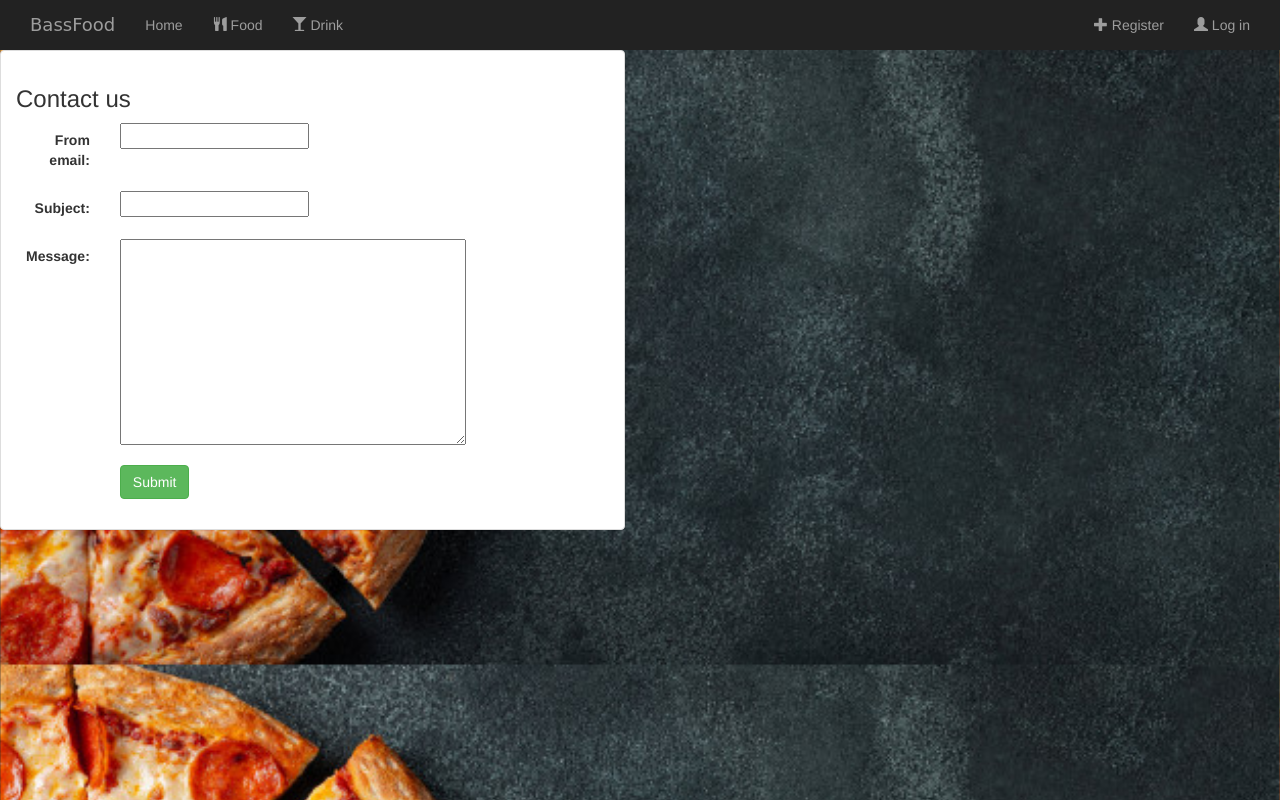
After one commit to krapovskik/MyApp, a Django app: page /zayshop/contact_us/ in a window 1280 px wide. The commit adds this page. Run offline with Django 3.2, Linux system fonts and the light colour scheme; some libraries are stand-ins or nearby versions; some web fonts are replaced.

Commit message:
commiting an app

```diff
--- a/zayshop/admin.py
+++ b/zayshop/admin.py
@@ -1,8 +1,7 @@
 from django.contrib import admin
-from .models import Food, Drink, Profile, CartItemDrink, CartItemFood
+from .models import Food, Drink, Profile, CartItem
 
 admin.site.register(Food)
 admin.site.register(Drink)
 admin.site.register(Profile)
-admin.site.register(CartItemDrink)
-admin.site.register(CartItemFood)
+admin.site.register(CartItem)
--- a/zayshop/forms.py
+++ b/zayshop/forms.py
@@ -9,7 +9,7 @@ class UserForm(forms.ModelForm):
 
     class Meta:
         model = User
-        fields = ['username', 'password', 'email']
+        fields = ['first_name', 'last_name', 'username', 'password', 'email']
 
 
 class ProfileForm(forms.ModelForm):
@@ -19,3 +19,9 @@ class ProfileForm(forms.ModelForm):
         widgets = {
             'birthdate': DateInput(attrs={'type': 'date'}),
         }
+
+
+class EmailForm(forms.Form):
+    from_email = forms.EmailField(required=True)
+    subject = forms.CharField(required=True)
+    message = forms.CharField(widget=forms.Textarea, required=True)
--- a/zayshop/templates/zayshop/base.html
+++ b/zayshop/templates/zayshop/base.html
@@ -52,7 +52,7 @@
                 <li class="">
                     <a href="{% url 'zayshop:profile' user.id %}">
                         <span class="glyphicon glyphicon-user" aria-hidden="true"></span>
-                        {{ user }}
+                        {{ user.first_name }}
                     </a>
                 </li>
                 <li class="">
--- /dev/null
+++ b/zayshop/templates/zayshop/contact_us.html
@@ -0,0 +1,35 @@
+{% extends 'zayshop/base.html' %}
+{% block Title %} Contact us {% endblock %}
+{% block body %}
+    <div class="row">
+        <div class="col-sm-12 col-md-6">
+            <div class="panel panel-default">
+                 <div class="panel-body">
+                 <h3>Contact us</h3>
+                <form class="form-horizontal" role="form" action="" method="post" enctype="multipart/form-data">
+                                    {% csrf_token %}
+                                     {% for field in form_email %}
+                                        <div class="form-group">
+                                            <div class="col-sm-offset-2 col-sm-10">
+                                                <span class="text-danger small">{{ field.errors }}</span>
+                                            </div>
+                                            <label class="control-label col-sm-2" for="email_title">{{ field.label_tag }}</label>
+                                            <div class="col-sm-10">{{ field }}</div>
+                                        </div>
+                                    {% endfor %}
+                                    <div class="form-group">
+                                        <div class="col-sm-offset-2 col-sm-10">
+                                            <button type="submit" class="btn btn-success">Submit</button>
+                                        </div>
+                                    </div>
+                    </form>
+                 {% if success_message %}
+                     <h3>{{ success_message }}</h3>
+                     <a class="btn btn-primary btn-sm" href="{% url 'zayshop:home' %}" role="button">Continue to homepage</a>
+                 {% endif %}
+                 </div>
+            </div>
+        </div>
+    </div>
+
+{% endblock %}
--- a/zayshop/templates/zayshop/logout.html
+++ b/zayshop/templates/zayshop/logout.html
@@ -2,11 +2,11 @@
 {% block Title %} Logout {% endblock %}
 {% block body %}
         <div class="jumbotron text-center" style="background-color: rgba(164,164,164,0.4);margin-top: 10%;">
-            <h1 class="display-3" style="color: white">Thank you for visiting us {{ user }}!</h1>
+            <h1 class="display-3" style="color: white">Thank you for visiting us {{ user.first_name }}!</h1>
             <p class="lead" style="color: white"><strong>Hope to see you soon</strong></p>
             <hr>
             <p style="color: white">
-                Having trouble? <a href="#" >Contact us</a>
+                Having trouble? <a href="{% url 'zayshop:contact_us' %}" >Contact us</a>
             </p>
             <p class="lead">
                 <a class="btn btn-primary btn-sm" href="{% url 'zayshop:home' %}" role="button">Continue to homepage</a>
--- a/zayshop/urls.py
+++ b/zayshop/urls.py
@@ -12,6 +12,8 @@ urlpatterns = [
     path('register', views.UserRegisterFormView.as_view(), name='register'),
     path('login', views.UserLoginFormView.as_view(), name='login'),
     path('logout', views.UserLogoutView.as_view(), name='logout'),
+    path('<int:pk>/ordered', views.orderedRedirectView, name='make_order'),
+    path('contact_us/', views.ContactUsFormView.as_view(), name='contact_us'),
     path('<int:pk>/order-cart', views.OrderCartView.as_view(), name='order_cart'),
     path('<int:pk>/<str:name>/cart', views.add_to_cart, name='add_to_cart'),
     path('<int:pk>/pizza-details', views.PizzaView.as_view(), name='pizza_details'),
--- a/zayshop/views.py
+++ b/zayshop/views.py
@@ -1,11 +1,15 @@
+from smtplib import SMTPException
+
+from django.http import HttpResponse
 from django.views import generic
-from .models import Food, Drink, CartItemFood, CartItemDrink
+from .models import Food, Drink, CartItem
 from django.urls import reverse_lazy
 from django.shortcuts import redirect, render
 from django.contrib.auth import authenticate, login, logout
 from django.views.generic import View
-from .forms import UserForm, ProfileForm
+from .forms import UserForm, ProfileForm, EmailForm
 from django.contrib.auth.models import User
+from django.core.mail import send_mail
 
 
 class HomeView(generic.TemplateView):
@@ -31,18 +35,25 @@ def add_to_cart(request, pk, name):
         try:
             food = Food.objects.get(id=pk)
             if name in food_list_name:
-                cart_item_food = CartItemFood()
+                cart_item_food = CartItem()
                 cart_item_food.user = user
-                cart_item_food.food_id = food.id
+                cart_item_food.name = food.food_name
+                cart_item_food.price = food.food_price
+                cart_item_food.details = food.food_details
+                cart_item_food.photo = food.food_photo
+                cart_item_food.category = 'food'
                 cart_item_food.save()
         except Food.DoesNotExist:
             pass
         try:
             drink = Drink.objects.get(id=pk)
             if name in drink_list_name:
-                cart_item_drink = CartItemDrink()
+                cart_item_drink = CartItem()
                 cart_item_drink.user = user
-                cart_item_drink.drink_id = drink.id
+                cart_item_drink.name = drink.drink_name
+                cart_item_drink.price = drink.drink_price
+                cart_item_drink.photo = drink.drink_photo
+                cart_item_drink.category = 'drink'
                 cart_item_drink.save()
         except Drink.DoesNotExist:
             pass
@@ -51,6 +62,46 @@ def add_to_cart(request, pk, name):
         return render(request, template_name, {'error_message': 'You must be logged in to make a order!',
                                                'food_list': Food.objects.all(),
                                                'drink_list': Drink.objects.all()})
+
+
+class ContactUsFormView(View):
+    form_email = EmailForm
+    template_name = 'zayshop/contact_us.html'
+
+    def get(self, request):
+        form = self.form_email()
+        return render(request, self.template_name, {'form_email': form})
+
+    def post(self, request):
+        form = self.form_email(request.POST)
+        if form.is_valid():
+            from_email = form.cleaned_data['from_email']
+            subject = form.cleaned_data['subject']
+            message = form.cleaned_data['message']
+            try:
+                send_mail(subject, message, from_email, ['bassfoodpizza@gmail.com'], fail_silently=False)
+            except SMTPException:
+                return HttpResponse('Invalid')
+
+        return render(request, self.template_name, {'form_email': self.form_email(None),
+                                                    'success_message': 'You successfully send your message. Thanks!'})
+
+
+def orderedRedirectView(request, pk):
+    user = User.objects.get(id=pk)
+    if user.is_active:
+        if user.cartitem_set.all().count() != 0:
+            user.cartitem_set.all().delete()
+            user.save()
+            try:
+                send_mail('django test mail', 'test test', 'bassfoodpizza@gmail.com', [user.email])
+            except SMTPException:
+                return HttpResponse('Invalid')
+        else:
+            return render(request, 'zayshop/order_cart.html',
+                          {'error_message': 'Please select your order first.'})
+
+        return render(request, 'zayshop/order_succesfull.html')
 
 
 class OrderCartView(generic.DetailView):
```
Also changed, not shown: MyApp/settings.py (+7 -0 lines), zayshop/models.py (+9 -30 lines), zayshop/templates/zayshop/order_cart.html (+17 -6 lines), zayshop/templates/zayshop/order_succesfull.html (added, +12 -0 lines), README.md (deleted), db.sqlite3, media/Kosta_RBA8qwx.png (added), media/Kosta_V4y0UL2.png (added), zayshop/migrations/0010_auto_20210424_2338.py (added).
